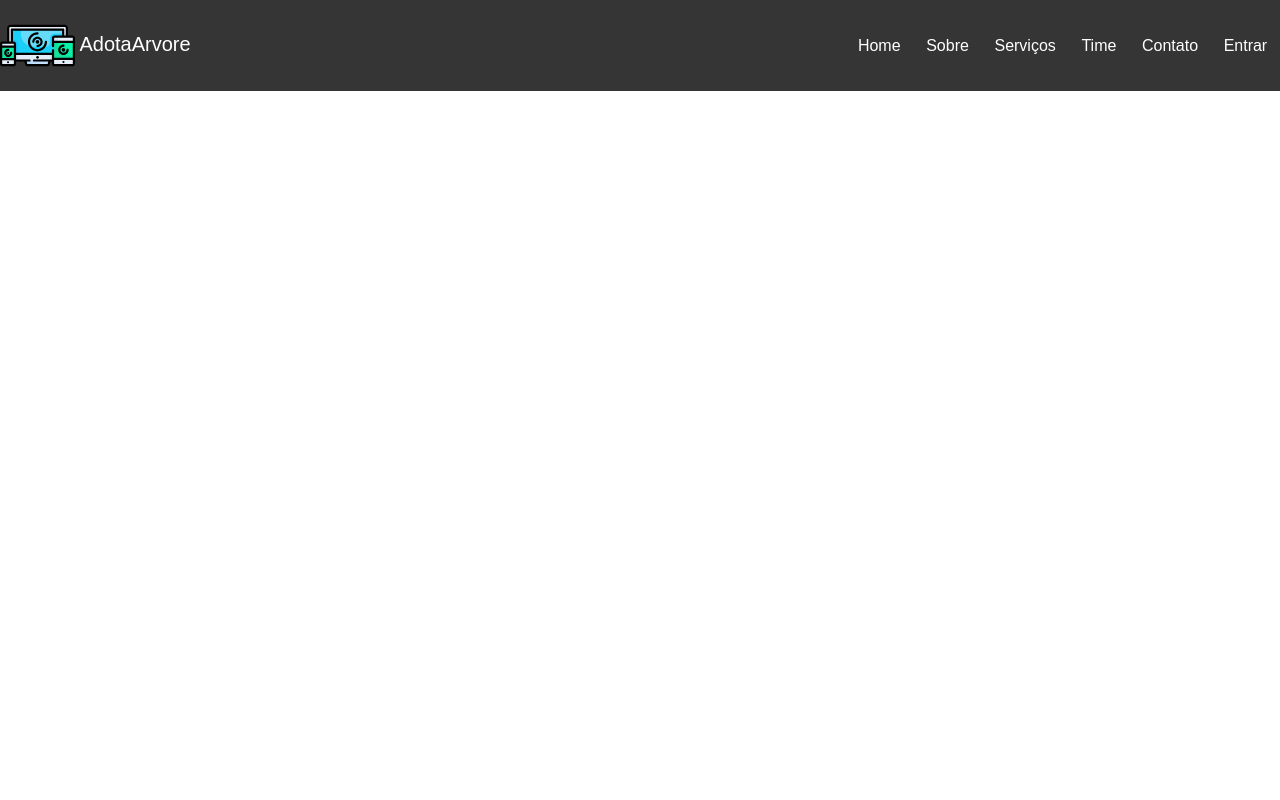
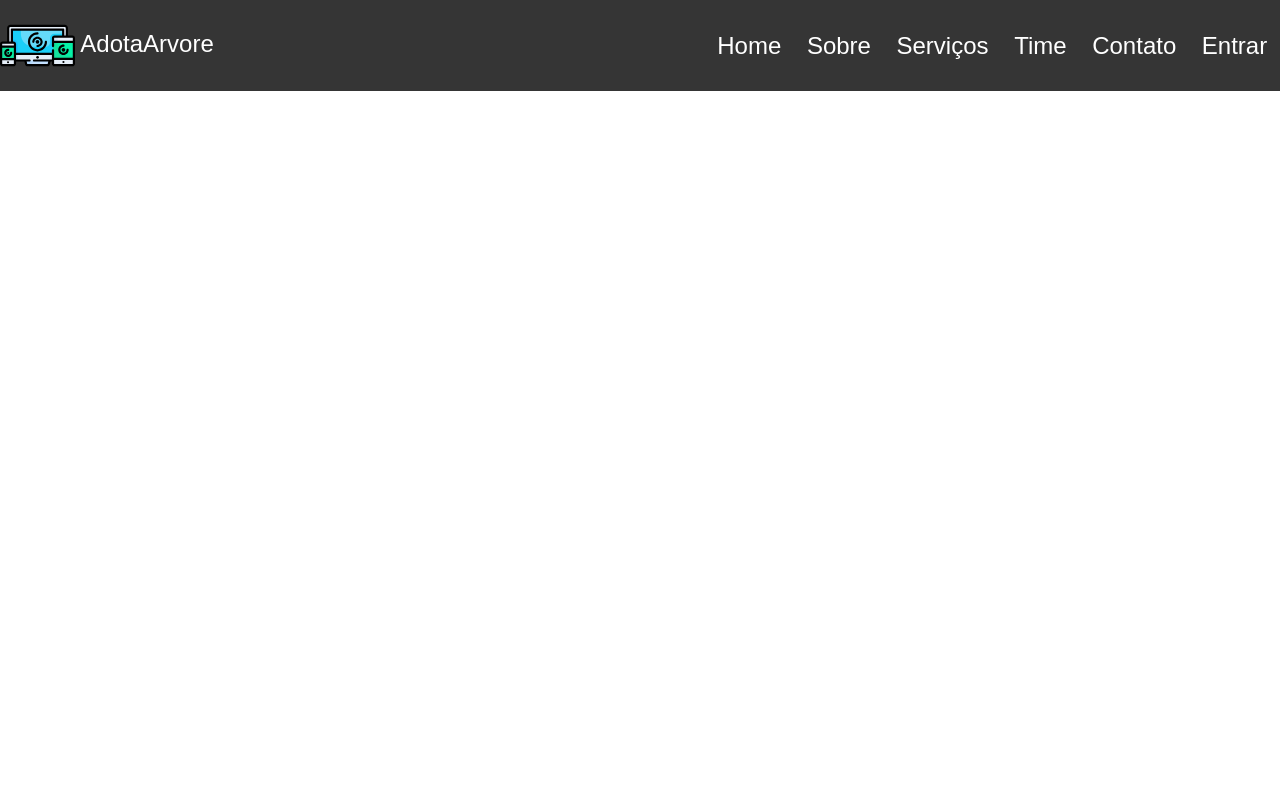
Before and after one commit to Matheus-Salgado02/AdotaArvore-V2, a Django app: template HelloWorld/templates/home.html in a window 1280 px wide. Run offline with Django 5.2, Linux system fonts and the light colour scheme; the template is opened without the code that fills it, so the values that code supplies are empty; some libraries are stand-ins or nearby versions.

Commit message:
Mudança pequena de fonte

```diff
--- a/HelloWorld/static/style.css
+++ b/HelloWorld/static/style.css
@@ -1,6 +1,6 @@
 body{
     font-family: sans-serif;
-
+    font-size: 1.5rem;
 }
 
 .row{
@@ -17,7 +17,6 @@ body{
 p,li{
     color: gray;
     font-size: 14px;
-
 }
 
 header,.navbar{
@@ -39,7 +38,8 @@ header,.navbar{
 .navbar-brand{
 
     padding: 0;
-    color: #fff
+    color: #fff;
+    font-size: 1.5rem;
 
 
 }
```
